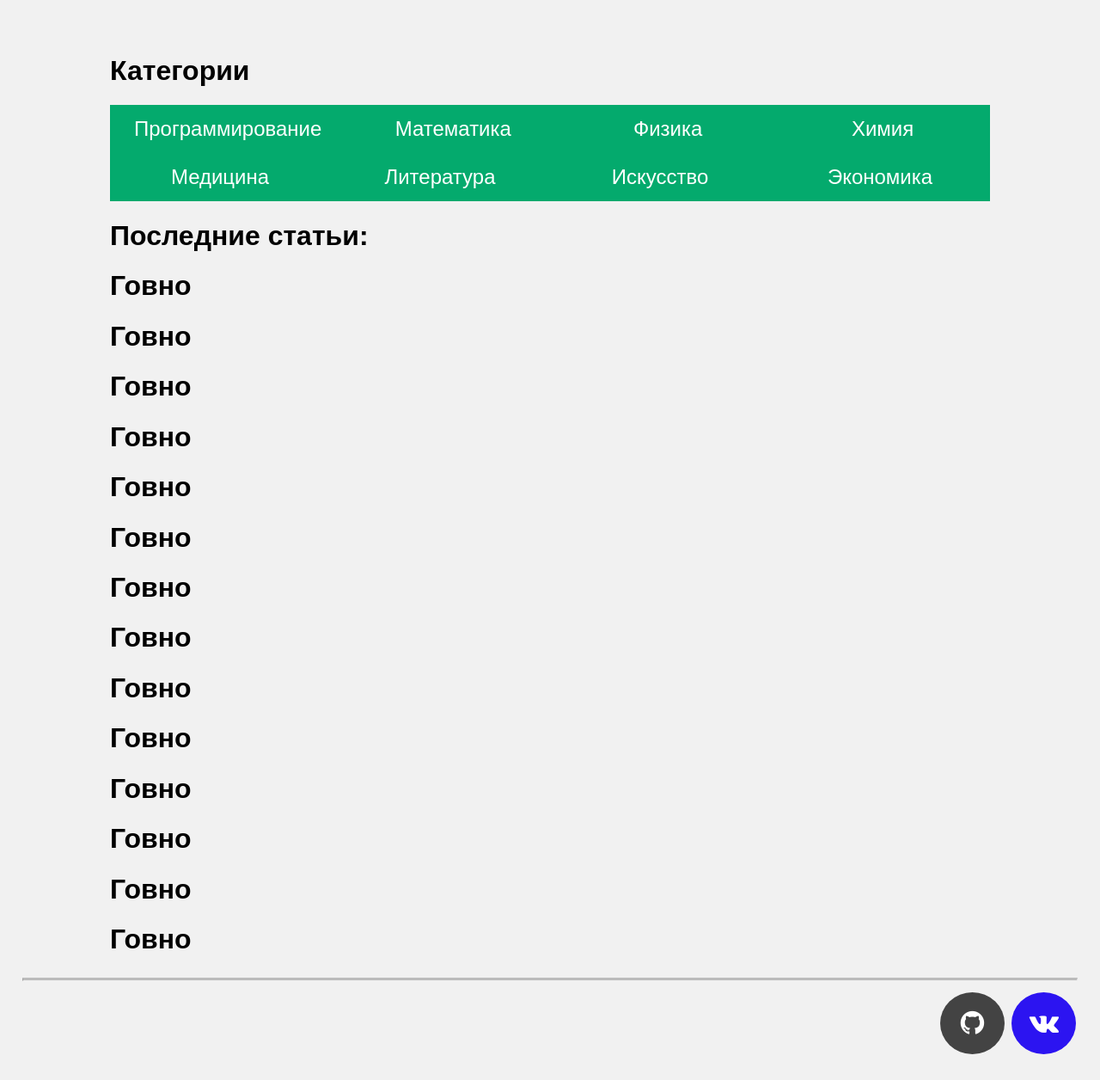
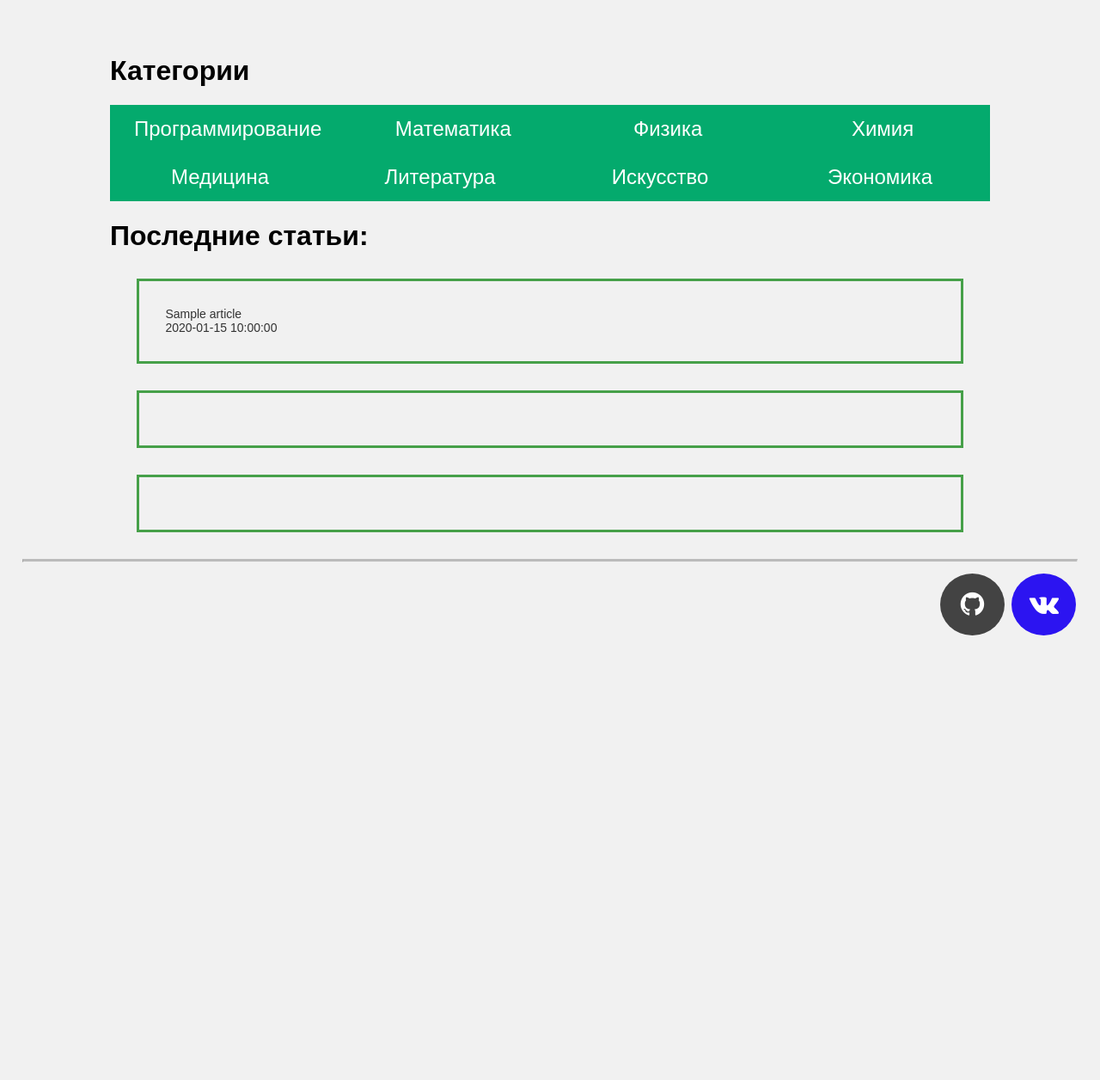
Before and after one commit to bogdanpashtet/web_kursach, a PHP site: page / in a window 1280 px wide. Shown: the whole page at 86% size. After the commit the page ends 739 px from the top, so only its background shows below. Run offline with PHP 8.4, Linux system fonts and the light colour scheme; tables that the repository leaves empty or names only in its code hold one stand-in row (values such as "Sample post"); data that the repository does not hold is empty.

Commit message:
first commit

```diff
--- a/index.php
+++ b/index.php
@@ -4,24 +4,46 @@ session_start();
 
 $title = "Архив статей";
 
+$link = "";
+$content = '';
+
+require_once("templates/connection.php");
+
+$sql = mysqli_query($link, "SELECT name, snake_name, date FROM articles order by date desc;");
+
+$rows_name = [];
+$rows_snake_case = [];
+$rows_snake_date = [];
+
+while($row = mysqli_fetch_array($sql)) {
+    $rows_name[] = $row['0'];
+    $rows_snake_case[] = $row['1'];
+    $rows_snake_date[] = $row['2'];
+}
+
 $content = file_get_contents("templates/main_page_template.html");
 
-$content = $content . "
-    <h1>Говно</h1>
-    <h1>Говно</h1>
-    <h1>Говно</h1>
-    <h1>Говно</h1>
-    <h1>Говно</h1>
-    <h1>Говно</h1>
-    <h1>Говно</h1>
-    <h1>Говно</h1>
-    <h1>Говно</h1>
-    <h1>Говно</h1>
-    <h1>Говно</h1>
-    <h1>Говно</h1>
-    <h1>Говно</h1>
-    <h1>Говно</h1>
-";
+$content = $content . '
+<style>
+.articles {
+    display: flex;
+    flex-direction: column;
+    color: #333333;
+    font-size: 14px;
+    margin: 3%;
+    padding: 3%;
+    border: #46a049 3px solid;
+}
+
+</style>
+<div>
+<a class="articles" href="article.php?snake_name=' . $rows_snake_case['0'] . '">' . $rows_name['0'] . '<div>' . $rows_snake_date['0'] . '</div>' . '</a>' . '
+<a class="articles" href="article.php?snake_name=' . $rows_snake_case['1'] . '">' . $rows_name['1'] . '<div>' . $rows_snake_date['1'] . '</div>' . '</a>' . '
+<a class="articles" href="article.php?snake_name=' . $rows_snake_case['2'] . '">' . $rows_name['2'] . '<div>' . $rows_snake_date['2'] . '</div>' . '</a>' .
+'</div>'
+;
+
+
 
 require_once "templates/layout.html";
 
--- a/templates/connection.php
+++ b/templates/connection.php
@@ -3,12 +3,12 @@
 $mysqli = new mysqli("localhost", "admin", "Ruslan29!", "web_kursach");
 /* проверка соединения */
 if (mysqli_connect_errno()) {
-    printf("Connect failed: %s\n", mysqli_connect_error());
+//    printf("Connect failed: %s\n", mysqli_connect_error());
     exit();
 }
 
 /* вывод информации о хосте */
-printf("Host info: %s\n", $mysqli->host_info);
+//printf("Host info: %s\n", $mysqli->host_info);
 
 $link = mysqli_connect("localhost", "admin", "Ruslan29!", "web_kursach"); // Соединяемся с базой
 
```
Also changed, not shown: styles/layout_style.css (line endings or trailing spaces).
